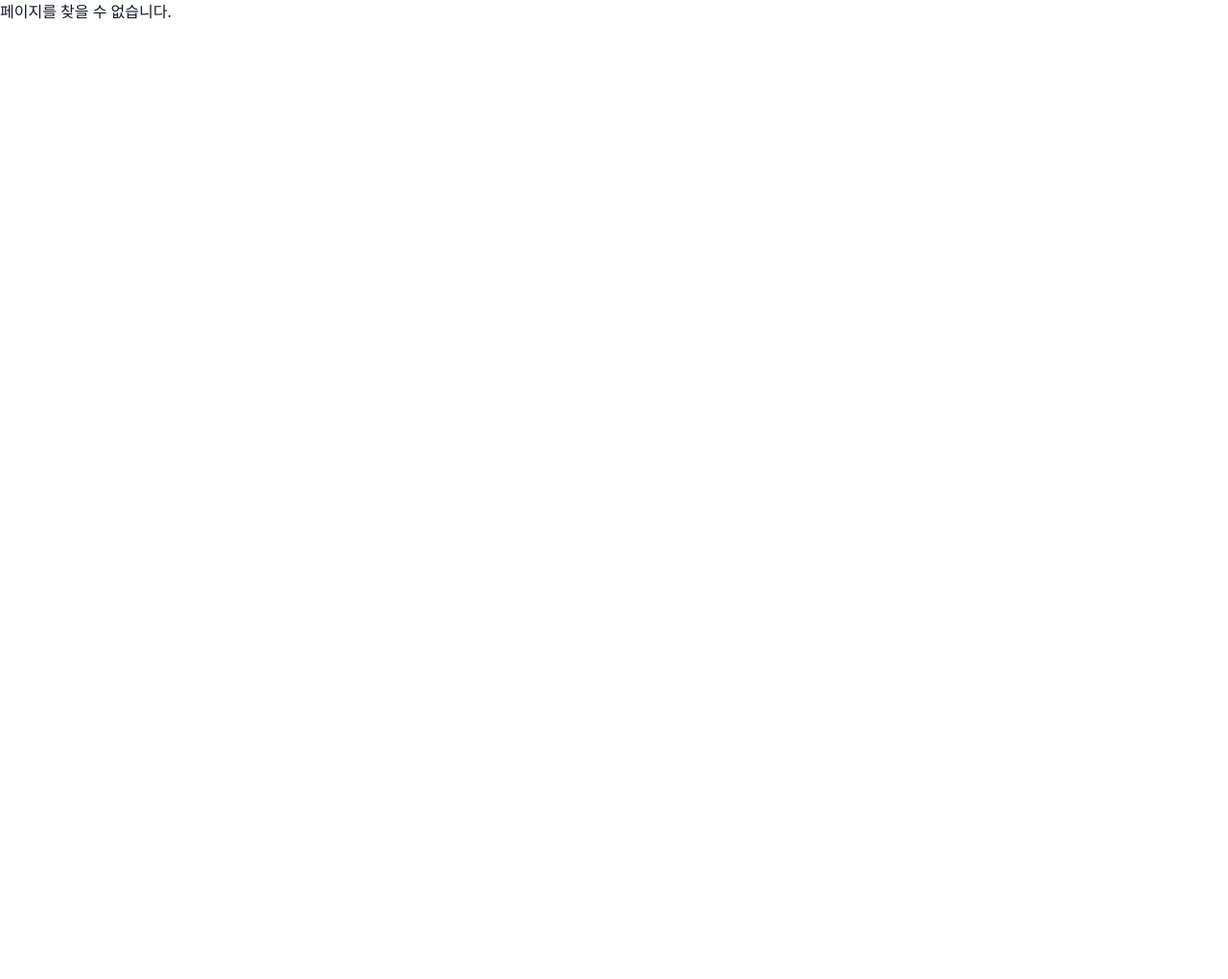
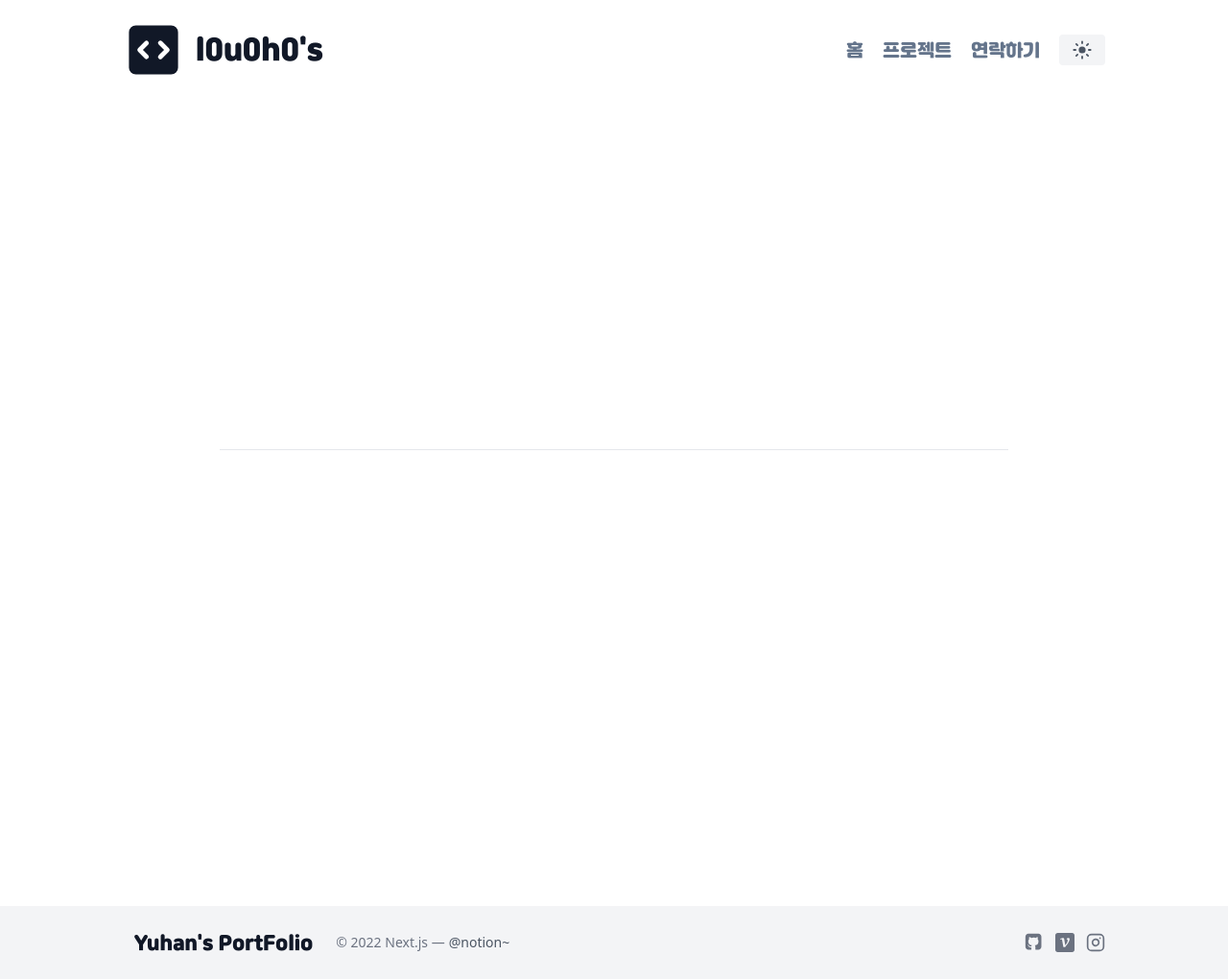
Before and after one commit to l0u0h0/next_portfolio, a Next.js app: page /contact in a window 1280 px wide. Before the commit this address had no page. Shown: the whole page at 96% size. Before the commit the page ends 800 px from the top, so only its background shows below. Built offline with nearby package versions, Linux system fonts and the light colour scheme.

Commit message:
:sparkles: Contact 페이지 추가하기

```diff
--- a/components/footer.js
+++ b/components/footer.js
@@ -24,7 +24,7 @@ export default function Footer() {
               </a>
             </p>
             <span className="inline-flex sm:ml-auto sm:mt-0 mt-4 justify-center sm:justify-start">
-              <a className="text-gray-500">
+              <a className="text-gray-500" href="https://github.com/l0u0h0" target="_blank">
                 <svg
                   xmlns="http://www.w3.org/2000/svg"
                   className="w-5 h-5"
@@ -44,7 +44,7 @@ export default function Footer() {
                   />
                 </svg>
               </a>
-              <a className="ml-3 text-gray-500">
+              <a className="ml-3 text-gray-500" href="https://velog.io/@l0u0h0" target="_blank">
                 <svg
                   xmlns="http://www.w3.org/2000/svg"
                   className="w-5 h-5"
@@ -64,7 +64,7 @@ export default function Footer() {
                   />
                 </svg>
               </a>
-              <a className="ml-3 text-gray-500">
+              <a className="ml-3 text-gray-500" href="https://www.instagram.com/gom.dol.ssu/" target="_blank">
                 <svg
                   fill="none"
                   stroke="currentColor"
--- a/components/header.js
+++ b/components/header.js
@@ -23,7 +23,7 @@ export default function Header() {
             <span className="ml-3 text-3xl font-bold">l0u0h0's</span>
           </a>
         </Link>
-        <nav className="md:ml-auto flex flex-wrap items-center text-lg justify-center">
+        <nav className="md:ml-auto flex flex-wrap items-center text-lg title-font justify-center">
           <Link href="/">
             <a className="mr-5 hover:text-gray-900">홈</a>
           </Link>
@@ -31,7 +31,7 @@ export default function Header() {
             <a className="mr-5 hover:text-gray-900">프로젝트</a>
           </Link>
           {/* contact 페이지 링크 예정 */}
-          <Link href="/">
+          <Link href="/contact">
             <a className="mr-5 hover:text-gray-900">연락하기</a>
           </Link>
           {/* 다크모드 토글버튼 */}
--- a/pages/about-me.js
+++ /dev/null
@@ -1,7 +0,0 @@
-export default function AboutMe() {
-  return (
-    <div>
-      <h1>자기소개</h1>
-    </div>
-  );
-}
--- /dev/null
+++ b/pages/contact.js
@@ -0,0 +1,23 @@
+import Head from "next/head";
+import Layout from "../components/layout";
+
+export default function Contact() {
+  return (
+    <Layout>
+      <div className="flex flex-col items-center justify-center min-h-screen min-w-[376px] px-6 py-24 mb-10">
+        <Head>
+          <title>Contact</title>
+          <meta name="description" content="About l0u0h0's" />
+          <link rel="icon" href="/favicon.ico" />
+        </Head>
+        <div className="grid grid-cols-1 md:grid-cols-2 mx-6 md:mr-6 gap-40 text-center md:text-left">
+          <h1 className="text-3xl font-bold sm:text-4xl">
+          </h1>
+        </div>
+        <hr className="w-2/3 min-w-[246px] md:min-w-[720px] mt-4" />
+        <div className="grid grid-cols-1 md:grid-cols-2 m-6 pb-10 gap-8">
+        </div>
+      </div>
+    </Layout>
+  );
+}
--- a/pages/index.js
+++ b/pages/index.js
@@ -1,5 +1,4 @@
 import Head from "next/head";
-import Image from "next/image";
 import Hero from "../components/Home/hero";
 import Layout from "../components/layout";
 
@@ -7,7 +6,7 @@ export default function Home() {
   return (
     <Layout>
       <Head>
-        <title>l0u0h0</title>
+        <title>l0u0h0's</title>
         <meta name="description" content="l0u0h0's Front-end Portfolio Web" />
         <meta name="author" content="l0u0h0" />
 
--- a/styles/globals.css
+++ b/styles/globals.css
@@ -19,7 +19,7 @@
   }
 
   .btn-project {
-    @apply inline-flex text-white dark:text-white bg-slate-700 dark:bg-slate-400 border-0 py-2 px-6 focus:outline-none hover:bg-slate-400 hover:text-slate-100 hover:dark:bg-slate-700 hover:dark:text-slate-200 rounded text-lg;
+    @apply inline-flex text-white dark:text-white bg-slate-700 dark:bg-slate-400 border-0 py-2 px-6 focus:outline-none hover:bg-slate-400 hover:text-slate-100 hover:dark:bg-slate-700 hover:dark:text-slate-200 rounded text-lg font-jalnan font-light;
   }
 
   .project-card {
```
